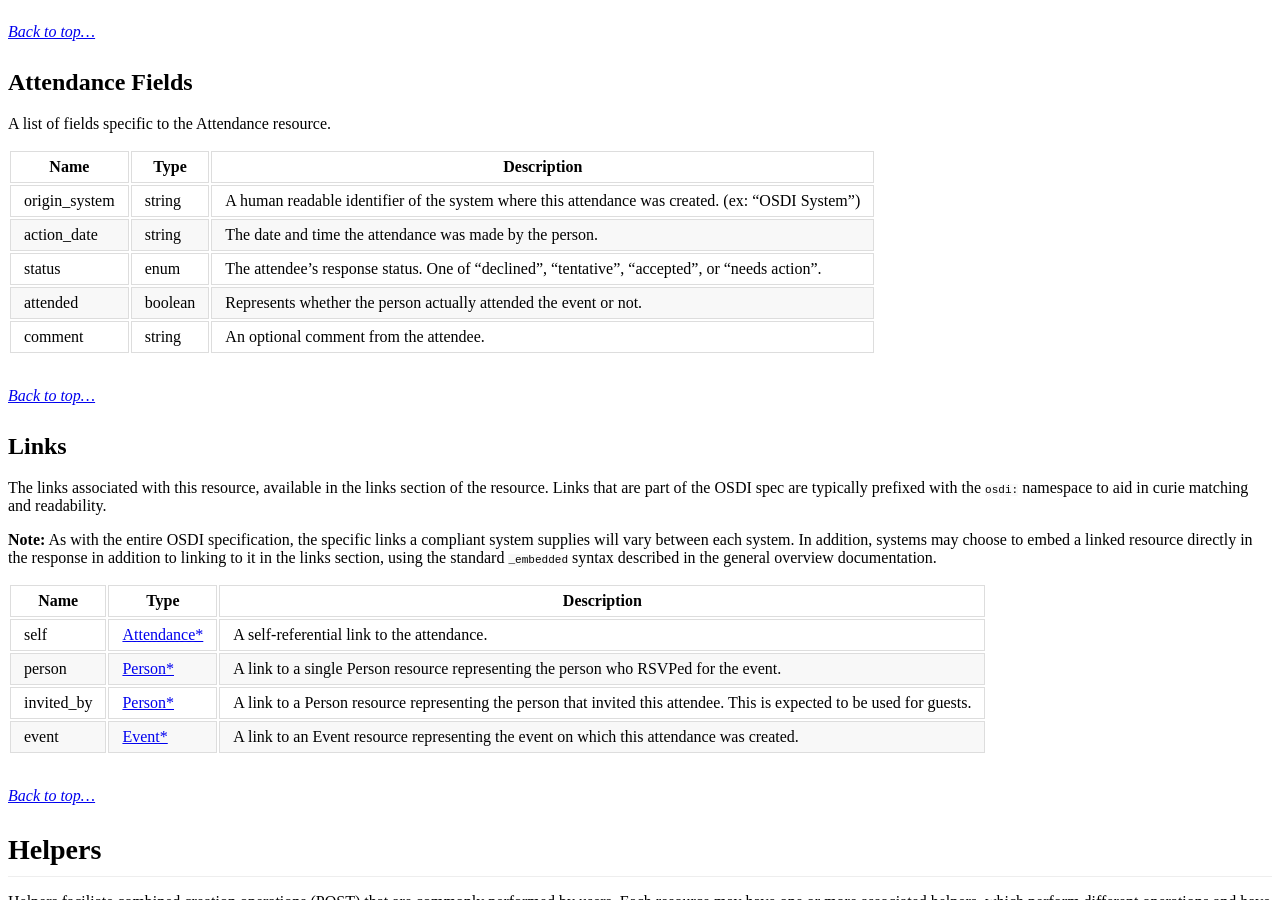
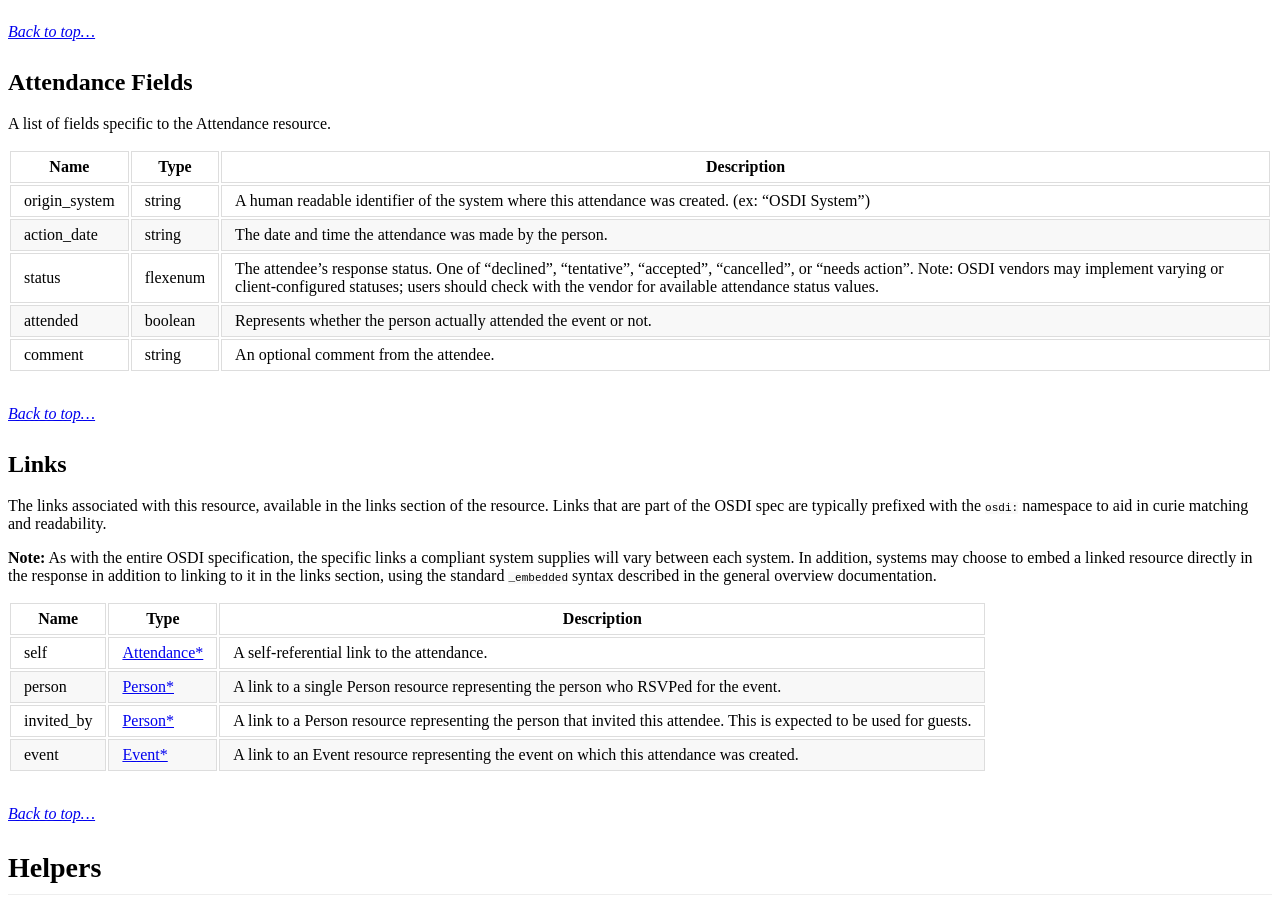
Before and after one commit to opensupporter/osdi-docs, a Jekyll site: the page built from attendances.md, in a window 1280 px wide and 900 px high, scrolled down 1925 px. Built offline with Jekyll 4.4.1, drawn with Linux system fonts in a browser that asks for light colours; a style sheet for code colours, icons or effects is not loaded.

Commit message:
add a status of cancelled to the status enum, resolves #237 (#248)
add a status of cancelled to the status enum, resolves #237. approved 4/21

```diff
--- a/attendances.md
+++ b/attendances.md
@@ -51,7 +51,7 @@ A list of fields specific to the Attendance resource.
 |-----------    |-----------|-----------|--------------
 |origin_system		|string     |A human readable identifier of the system where this attendance was created. (ex: "OSDI System")
 |action_date		|string		|The date and time the attendance was made by the person.
-|status			|enum			|The attendee's response status. One of "declined", "tentative", "accepted", or "needs action".
+|status			|flexenum			|The attendee's response status. One of "declined", "tentative", "accepted", "cancelled", or "needs action".  Note: OSDI vendors may implement varying or client-configured statuses; users should check with the vendor for available attendance status values.
 |attended		|boolean		|Represents whether the person actually attended the event or not.
 |comment		|string			|An optional comment from the attendee.
 
```
